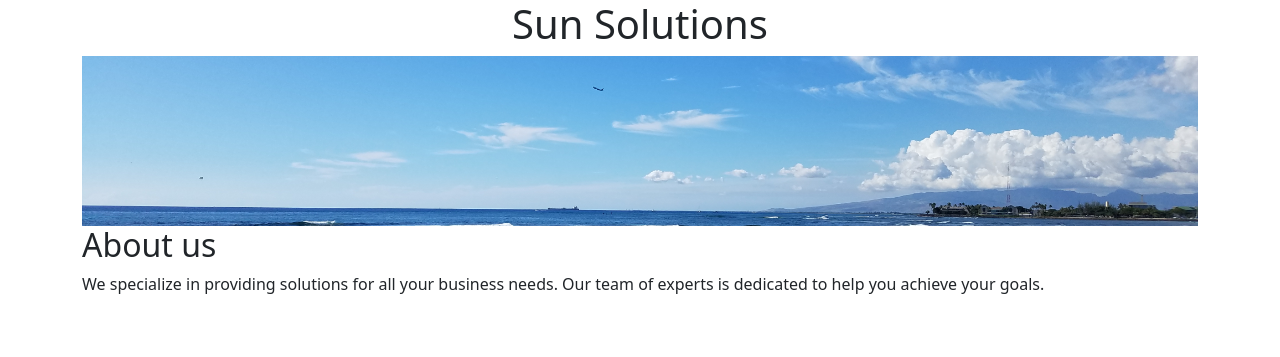
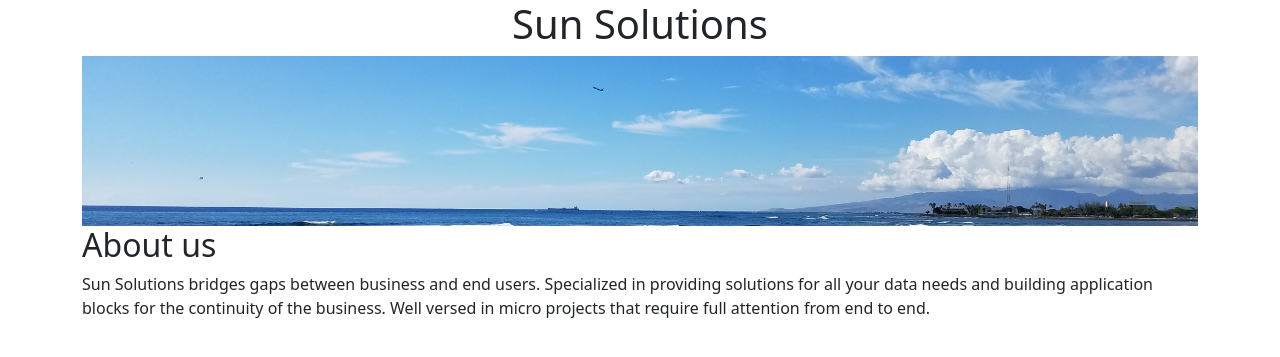
Before and after one commit to 4mydata/ss, a Flask app: page / in a window 1280 px wide. Shown: the top 357 px of the page. Run offline with Flask 3, Linux system fonts and the light colour scheme.

Commit message:
Updated Home and added requirements

```diff
--- a/templates/home.html
+++ b/templates/home.html
@@ -20,7 +20,7 @@
     <img id="banner" class="img-fluid" src="static/ss_hdr.jpg">
     <h2>About us</h2>
     <p>
-      We specialize in providing solutions for all your business needs. Our team of experts is dedicated to help you achieve your goals.
+      Sun Solutions bridges gaps between business and end users. Specialized in providing solutions for all your data needs and building application blocks for the continuity of the business. Well versed in micro projects that require full attention from end to end.
     </p>
   </div>
   </body>
--- /dev/null
+++ b/templates/requirement.txt
@@ -0,0 +1,2 @@
+Flask
+gunicorn
```
